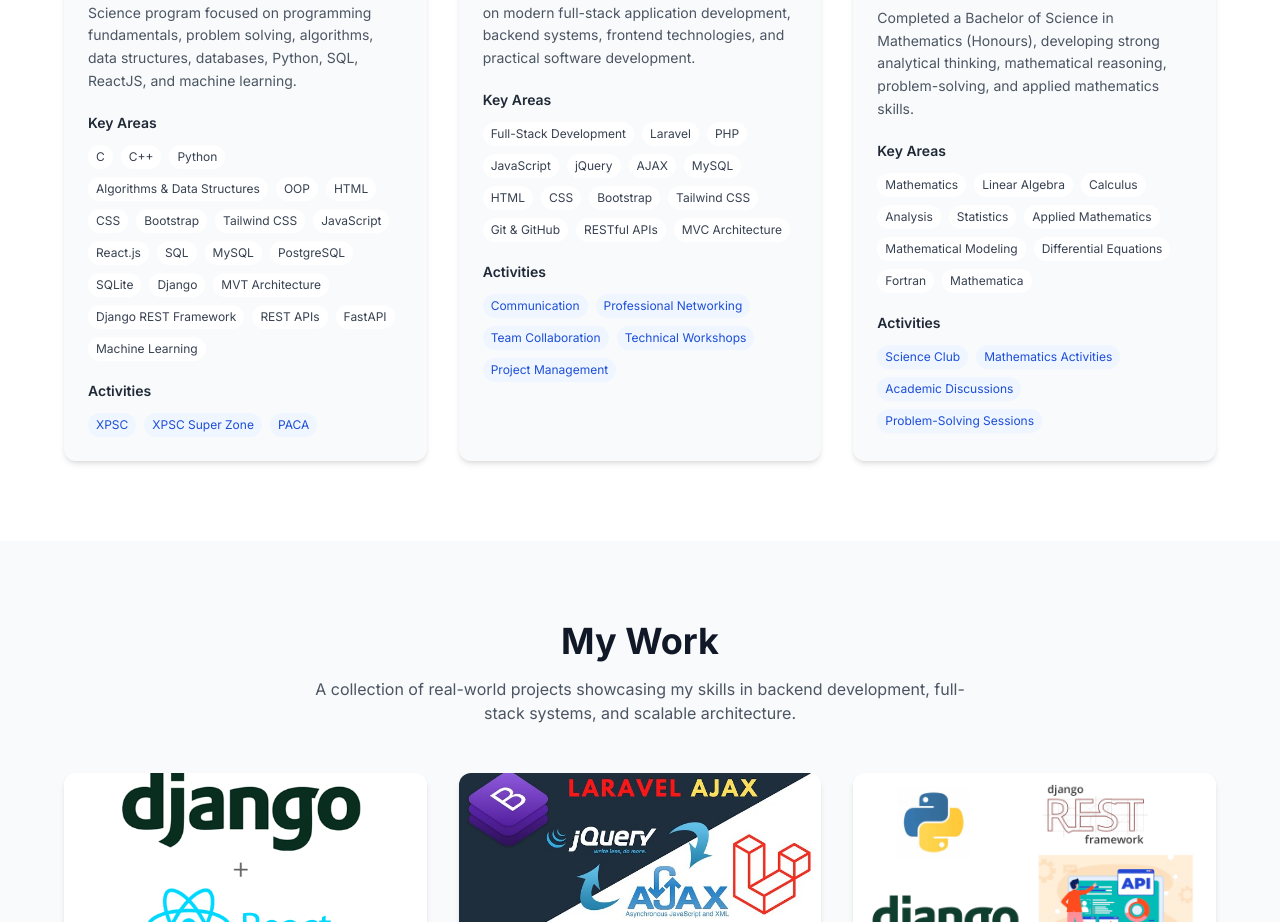
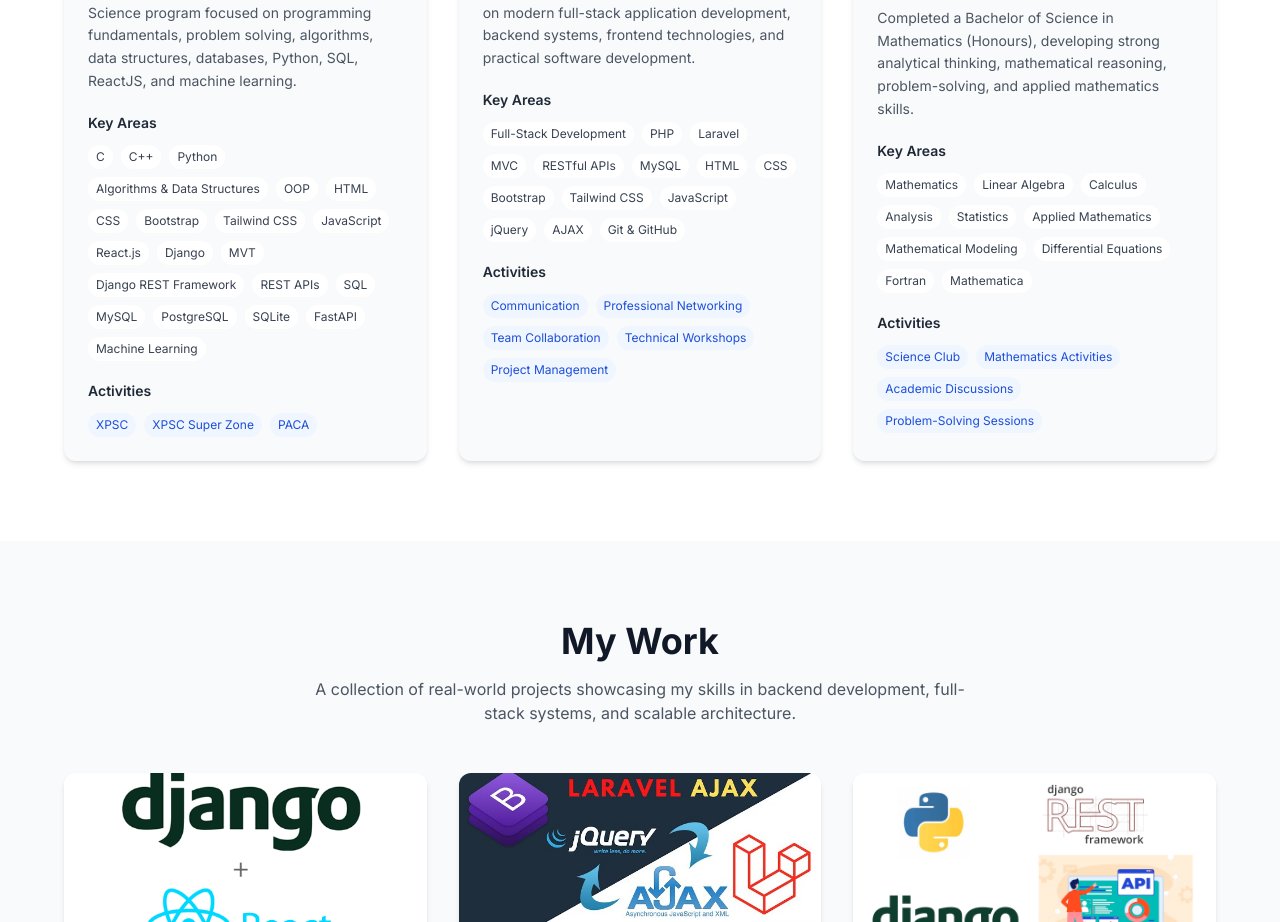
Before and after one commit to jahir002201/my_portfolio, a Next.js app: page / in a window 1280 px wide. Shown: the part 2103-3025 px from the top of the page. Built offline with nearby package versions, Linux system fonts and the light colour scheme.

Commit message:
edu update

```diff
--- a/components/Education.tsx
+++ b/components/Education.tsx
@@ -44,14 +44,14 @@ const Education: React.FC = () => {
         "Tailwind CSS",
         "JavaScript",
         "React.js",
+        "Django",
+        "MVT",
+        "Django REST Framework",
+        "REST APIs",
         "SQL",
         "MySQL",
         "PostgreSQL",
         "SQLite",
-        "Django",
-        "MVT Architecture",
-        "Django REST Framework",
-        "REST APIs",
         "FastAPI",
         "Machine Learning",
      ],
@@ -65,19 +65,19 @@ const Education: React.FC = () => {
         "Professional web development training focused on modern full-stack application development, backend systems, frontend technologies, and practical software development.",
       areas: [
         "Full-Stack Development",
+        "PHP",
         "Laravel",
-        "PHP",
-        "JavaScript",
-        "jQuery",
-        "AJAX",
+        "MVC",
+        "RESTful APIs",
         "MySQL",
         "HTML",
         "CSS",
         "Bootstrap",
         "Tailwind CSS",
+        "JavaScript",
+        "jQuery",
+        "AJAX",
         "Git & GitHub",
-        "RESTful APIs",
-        "MVC Architecture",
       ],
       activities: [
         "Communication",
```
